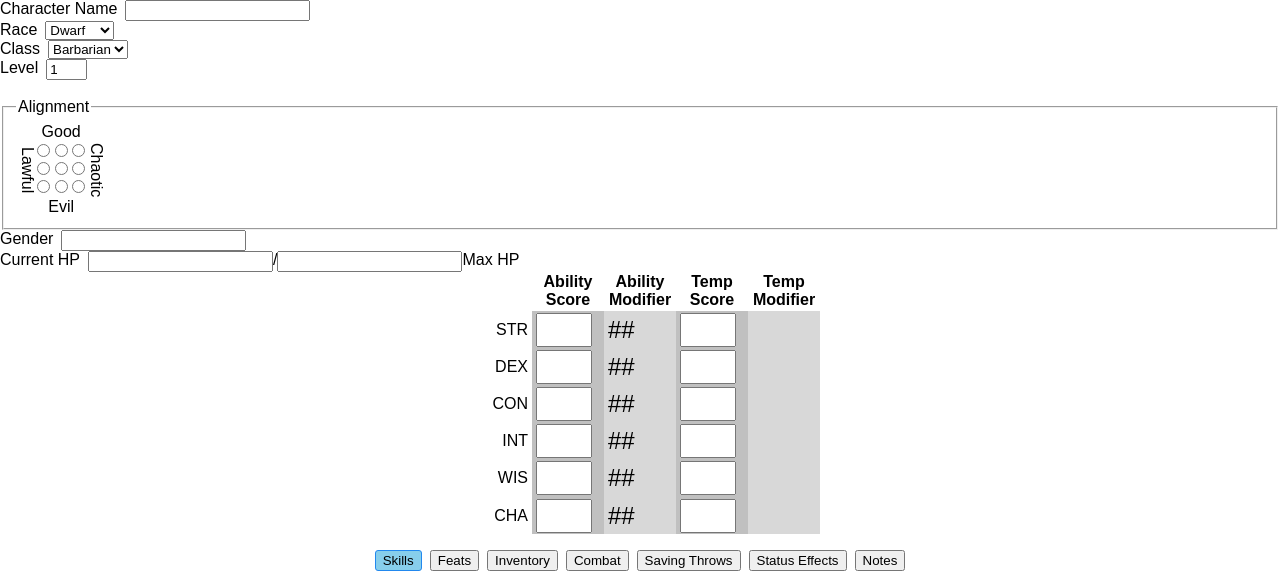
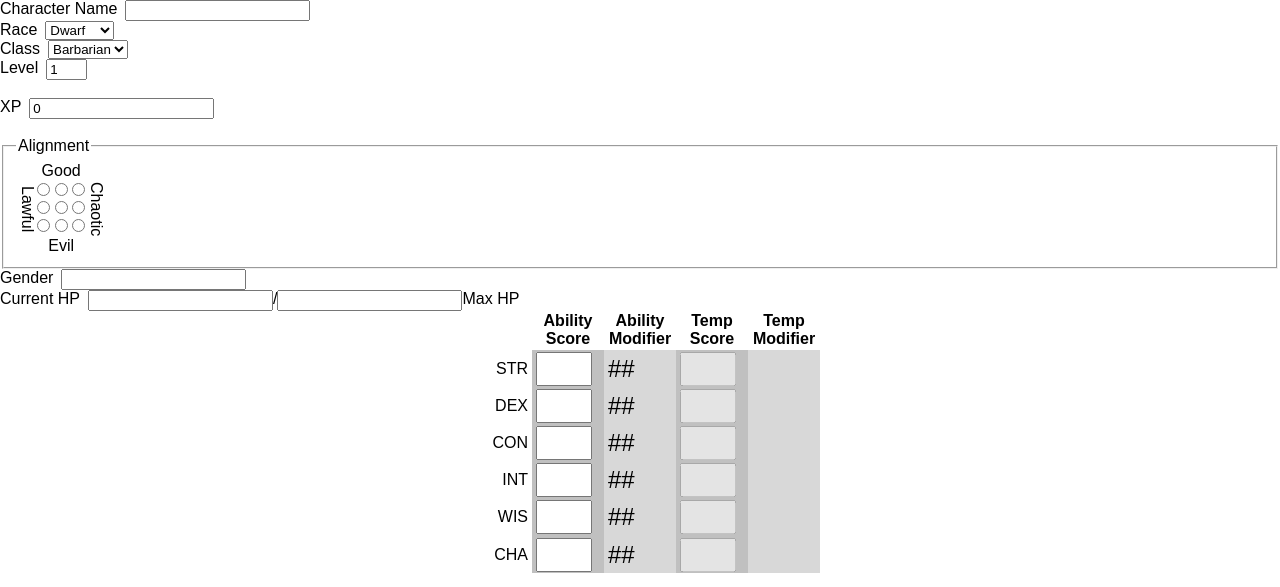
Before and after one commit to ZackLynx/Character_Manager, a PHP site: template view/table_add.php in a window 1280 px wide. Shown: the part 99-686 px from the top of the page. Run offline with PHP 8.4, Linux system fonts and the light colour scheme; the template is opened without the code that fills it, so the values that code supplies are empty.

Commit message:
added a few more character sheet fields and database columns. also cleaning up the character sheet.

```diff
--- a/js/character_sheet.js
+++ b/js/character_sheet.js
@@ -53,7 +53,11 @@ var classSelect = document.getElementById('Class_ID');
 // initialize classID with the current value
 var classID = classSelect.value;
 
-var classSkills = ALL_CLASS_SKILLS[classID].split(', ');
+var classSkills = [];
+
+if (classID === 0) { classSkills = ALL_CLASS_SKILLS[classID].split(', '); }
+
+
 
 // we want change for this event listener
 classSelect.addEventListener('change', function (event) {
@@ -361,7 +365,7 @@ function updateSkillValues() {
             modifiers[i].innerText = chaMod.innerText;
         }
     }
-    classSkills = ALL_CLASS_SKILLS[classID].split(', ');
+    if (classID === 0) { classSkills = ALL_CLASS_SKILLS[classID].split(', '); }
     SKILL_FIELDS.forEach(skill_name => {
 
 
--- a/view/character_sheet.php
+++ b/view/character_sheet.php
@@ -68,12 +68,12 @@ $abilities = ['STR', 'DEX', 'CON', 'INT', 'WIS', 'CHA'];
         </div>
         <div id="race">
             <label for="Race_ID">Race</label>
-            <select name="Race_ID" id="Race_ID">
+            <select name="Race_ID" id="Race_ID" required>
                 <?php if (
                     get_val_from_postget('action', NULL) === 'add-character' ||
                     get_val_from_postget('action', NULL) === 'submit-character'
                 ) { ?>
-                    <option value="0" <?php echo ($valMemory['Class_ID'] == 0) ? 'selected' : ''; ?>>Select a Race</option>
+                    <option value="0" <?php echo ($valMemory['Class_ID'] == 0) ? 'selected' : ''; ?> disabled>Select a Race</option>
                 <?php } ?>
                 <option value="1" <?php echo ($valMemory['Race_ID'] == 1) ? 'selected' : ''; ?>>Dwarf</option>
                 <option value="2" <?php echo ($valMemory['Race_ID'] == 2) ? 'selected' : ''; ?>>Elf</option>
@@ -86,12 +86,12 @@ $abilities = ['STR', 'DEX', 'CON', 'INT', 'WIS', 'CHA'];
         </div>
         <div id="class">
             <label for="Class_ID">Class</label>
-            <select name="Class_ID" id="Class_ID">
+            <select name="Class_ID" id="Class_ID" required>
                 <?php if (
                     get_val_from_postget('action', NULL) === 'add-character' ||
                     get_val_from_postget('action', NULL) === 'submit-character'
                 ) { ?>
-                    <option value="0" <?php echo ($valMemory['Class_ID'] == 0) ? 'selected' : ''; ?>>Select a Class</option>
+                    <option value="0" <?php echo ($valMemory['Class_ID'] == 0) ? 'selected' : ''; ?> disabled>Select a Class</option>
                 <?php } ?>
                 <option value="1" <?php echo ($valMemory['Class_ID'] == 1) ? 'selected' : ''; ?>>Barbarian</option>
                 <option value="2" <?php echo ($valMemory['Class_ID'] == 2) ? 'selected' : ''; ?>>Bard</option>
@@ -109,6 +109,11 @@ $abilities = ['STR', 'DEX', 'CON', 'INT', 'WIS', 'CHA'];
         <div id="level">
             <label for="Character_Level">Level</label>
             <input type="number" name="Character_Level" id="Character_Level" min="1" max="20" value="<?php echo $valMemory['Character_Level'] ?? 1; ?>" required>
+        </div>
+        <br>
+        <div id="xp">
+            <label for="Experience_Points">XP</label>
+            <input type="number" name="Experience_Points" id="Experience_Points" min="0" value="<?php echo $valMemory['Experience_Points'] ?? 0 ?>" required>
         </div>
         <br>
         <div class="alignment-box">
@@ -179,7 +184,7 @@ $abilities = ['STR', 'DEX', 'CON', 'INT', 'WIS', 'CHA'];
                     ##
                 </td>
                 <td class="temp-score">
-                    <input type="number" name="Str_Temp" id="Str_Temp" min="0" max="99">
+                    <input type="number" name="Str_Temp" id="Str_Temp" min="0" max="99" disabled>
                 </td>
                 <td class="temp-modifier">
 
@@ -196,7 +201,7 @@ $abilities = ['STR', 'DEX', 'CON', 'INT', 'WIS', 'CHA'];
                     ##
                 </td>
                 <td class="temp-score">
-                    <input type="number" name="Dex_Temp" id="Dex_Temp" min="0" max="99">
+                    <input type="number" name="Dex_Temp" id="Dex_Temp" min="0" max="99" disabled>
                 </td>
                 <td class="temp-modifier">
 
@@ -213,7 +218,7 @@ $abilities = ['STR', 'DEX', 'CON', 'INT', 'WIS', 'CHA'];
                     ##
                 </td>
                 <td class="temp-score">
-                    <input type="number" name="Con_Temp" id="Con_Temp" min="0" max="99">
+                    <input type="number" name="Con_Temp" id="Con_Temp" min="0" max="99" disabled>
                 </td>
                 <td class="temp-modifier">
 
@@ -230,7 +235,7 @@ $abilities = ['STR', 'DEX', 'CON', 'INT', 'WIS', 'CHA'];
                     ##
                 </td>
                 <td class="temp-score">
-                    <input type="number" name="Int_Temp" id="Int_Temp" min="0" max="99">
+                    <input type="number" name="Int_Temp" id="Int_Temp" min="0" max="99" disabled>
                 </td>
                 <td class="temp-modifier">
 
@@ -247,7 +252,7 @@ $abilities = ['STR', 'DEX', 'CON', 'INT', 'WIS', 'CHA'];
                     ##
                 </td>
                 <td class="temp-score">
-                    <input type="number" name="Wis_Temp" id="Wis_Temp" min="0" max="99">
+                    <input type="number" name="Wis_Temp" id="Wis_Temp" min="0" max="99" disabled>
                 </td>
                 <td class="temp-modifier">
 
@@ -264,7 +269,7 @@ $abilities = ['STR', 'DEX', 'CON', 'INT', 'WIS', 'CHA'];
                     ##
                 </td>
                 <td class="temp-score">
-                    <input type="number" name="Cha_Temp" id="Cha_Temp" min="0" max="99">
+                    <input type="number" name="Cha_Temp" id="Cha_Temp" min="0" max="99" disabled>
                 </td>
                 <td class="temp-modifier">
 
```
Also changed, not shown: model/table_data.php (+7 -2 lines), sql/characters_changes_may.sql (+11 -1 lines).
